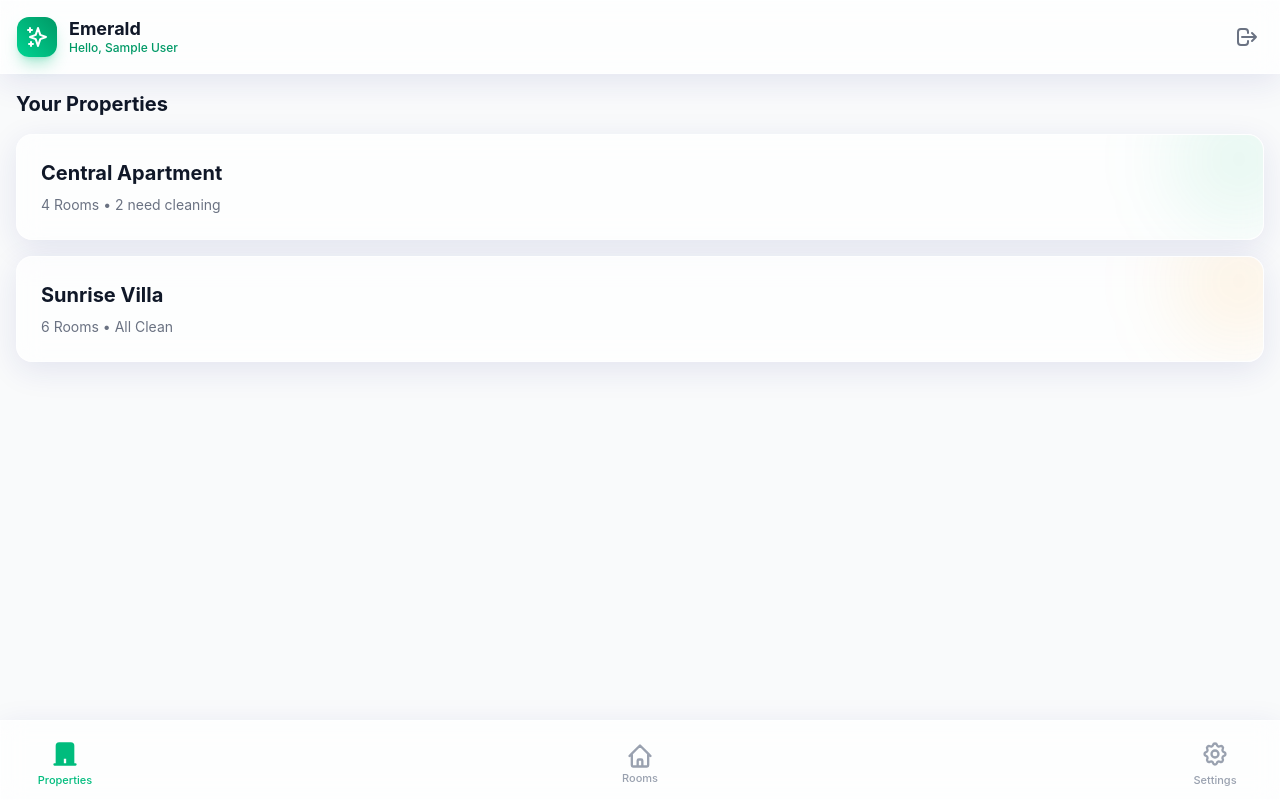
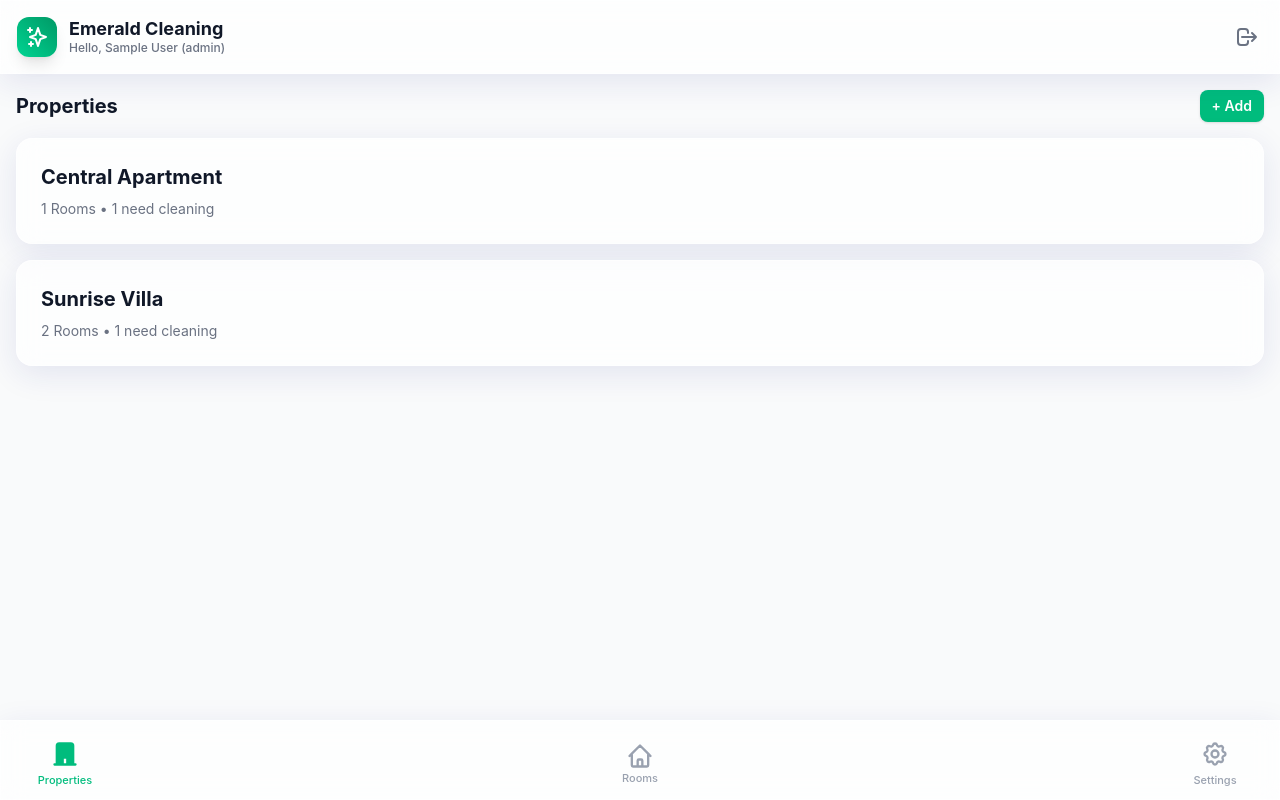
Before and after one commit to cstudios-slovakia/cleaning, a React app in the folder frontend/: page / in a window 1280 px wide. Built offline with nearby package versions, Linux system fonts and the light colour scheme; sample sign-in values are in the browser's storage; the HTML template or start-up script is replaced by a standard one.

Commit message:
Update frontend

```diff
--- a/frontend/src/pages/Dashboard.jsx
+++ b/frontend/src/pages/Dashboard.jsx
@@ -4,24 +4,255 @@ import { useTranslation } from 'react-i18next';
 export default function Dashboard({ user, onLogout }) {
   const { t, i18n } = useTranslation();
   const [activeTab, setActiveTab] = useState('properties');
+  const [selectedProperty, setSelectedProperty] = useState(null);
+
+  // State for properties and rooms
+  const [properties, setProperties] = useState([
+    { id: 1, name: 'Central Apartment', theme: 'emerald' },
+    { id: 2, name: 'Sunrise Villa', theme: 'amber' }
+  ]);
+  const [rooms, setRooms] = useState([
+    { id: 1, propertyId: 1, name: 'Room 201 - Master Bedroom', status: 'overdue', deadline: '10:00' },
+    { id: 2, propertyId: 2, name: 'Room 105 - Bathroom', status: 'pending', deadline: '14:00' },
+    { id: 3, propertyId: 2, name: 'Room 302 - Living Area', status: 'clean', cleanedBy: 'Anna' }
+  ]);
+
+  // Form states
+  const [showAddProperty, setShowAddProperty] = useState(false);
+  const [newPropertyName, setNewPropertyName] = useState('');
+
+  const [showAddRoom, setShowAddRoom] = useState(false);
+  const [newRoomName, setNewRoomName] = useState('');
 
   const changeLanguage = (e) => {
     i18n.changeLanguage(e.target.value);
   };
+
+  const handleAddProperty = (e) => {
+    e.preventDefault();
+    if (newPropertyName.trim()) {
+      const newProp = {
+        id: Date.now(),
+        name: newPropertyName,
+        theme: properties.length % 2 === 0 ? 'emerald' : 'amber'
+      };
+      setProperties([...properties, newProp]);
+      setNewPropertyName('');
+      setShowAddProperty(false);
+    }
+  };
+
+  const handleAddRoom = (e) => {
+    e.preventDefault();
+    if (newRoomName.trim() && selectedProperty) {
+      const newRoom = {
+        id: Date.now(),
+        propertyId: selectedProperty.id,
+        name: newRoomName,
+        status: 'pending',
+        deadline: '12:00'
+      };
+      setRooms([...rooms, newRoom]);
+      setNewRoomName('');
+      setShowAddRoom(false);
+    }
+  };
+
+  const getRoomsForProperty = (propId) => rooms.filter(r => r.propertyId === propId);
+
+  const renderPropertySelection = () => (
+    <div className="space-y-4">
+      <div className="flex justify-between items-center mb-4">
+        <h2 className="text-xl font-bold">{t('dashboard.properties')}</h2>
+        {user.role !== 'cleaner' && (
+          <button
+            onClick={() => setShowAddProperty(true)}
+            className="bg-emerald-500 hover:bg-emerald-600 text-white px-3 py-1.5 rounded-lg text-sm font-semibold shadow-sm touch-manipulation"
+          >
+            + Add
+          </button>
+        )}
+      </div>
+
+      {showAddProperty && (
+        <form onSubmit={handleAddProperty} className="glass-panel p-4 rounded-xl mb-4 flex gap-2">
+          <input
+            type="text"
+            value={newPropertyName}
+            onChange={(e) => setNewPropertyName(e.target.value)}
+            placeholder="Property Name..."
+            className="flex-1 glass-input px-3 py-2 rounded-lg focus:ring-2 focus:ring-emerald-500/50 outline-none"
+            autoFocus
+          />
+          <button type="submit" className="glass-button px-4 rounded-lg font-bold">Save</button>
+          <button type="button" onClick={() => setShowAddProperty(false)} className="text-gray-500 px-2">Cancel</button>
+        </form>
+      )}
+
+      {properties.map(prop => {
+        const propRooms = getRoomsForProperty(prop.id);
+        const pendingCount = propRooms.filter(r => r.status !== 'clean').length;
+
+        return (
+          <div
+            key={prop.id}
+            onClick={() => setSelectedProperty(prop)}
+            className={`glass-panel p-6 rounded-2xl relative overflow-hidden group cursor-pointer hover:border-${prop.theme}-500 transition-colors touch-manipulation`}
+          >
+            <div className={`absolute top-0 right-0 w-32 h-32 bg-${prop.theme}-500/10 rounded-full blur-2xl -mr-10 -mt-10`}></div>
+            <h3 className="font-bold text-xl">{prop.name}</h3>
+            <p className="text-sm text-gray-500 dark:text-gray-400 mt-2">
+              {propRooms.length} {t('dashboard.rooms')} • {pendingCount === 0 ? t('dashboard.all_clean') : `${pendingCount} ${t('dashboard.need_cleaning')}`}
+            </p>
+          </div>
+        );
+      })}
+
+      {properties.length === 0 && (
+        <p className="text-gray-500 text-center py-8">No properties found. Add one to get started.</p>
+      )}
+    </div>
+  );
+
+  const renderPropertyOverview = () => {
+    const propRooms = getRoomsForProperty(selectedProperty.id);
+
+    return (
+      <div className="space-y-4">
+        <button
+          onClick={() => setSelectedProperty(null)}
+          className="text-sm text-gray-500 mb-2 flex items-center hover:text-gray-800 dark:hover:text-gray-200"
+        >
+          <svg xmlns="http://www.w3.org/2000/svg" className="h-4 w-4 mr-1" viewBox="0 0 20 20" fill="currentColor">
+            <path fillRule="evenodd" d="M9.707 16.707a1 1 0 01-1.414 0l-6-6a1 1 0 010-1.414l6-6a1 1 0 011.414 1.414L5.414 9H17a1 1 0 110 2H5.414l4.293 4.293a1 1 0 010 1.414z" clipRule="evenodd" />
+          </svg>
+          Back to Properties
+        </button>
+
+        <div className="flex justify-between items-center mb-4">
+          <h2 className="text-xl font-bold">{selectedProperty.name}</h2>
+          {user.role !== 'cleaner' && (
+            <button
+              onClick={() => setShowAddRoom(true)}
+              className="bg-amber-500 hover:bg-amber-600 text-white px-3 py-1.5 rounded-lg text-sm font-semibold shadow-sm touch-manipulation"
+            >
+              + Add Room
+            </button>
+          )}
+        </div>
+
+        {showAddRoom && (
+          <form onSubmit={handleAddRoom} className="glass-panel p-4 rounded-xl mb-4 flex gap-2">
+            <input
+              type="text"
+              value={newRoomName}
+              onChange={(e) => setNewRoomName(e.target.value)}
+              placeholder="Room Name (e.g. 101 - Bedroom)"
+              className="flex-1 glass-input px-3 py-2 rounded-lg focus:ring-2 focus:ring-amber-500/50 outline-none"
+              autoFocus
+            />
+            <button type="submit" className="glass-button-gold px-4 rounded-lg font-bold text-gray-900">Save</button>
+            <button type="button" onClick={() => setShowAddRoom(false)} className="text-gray-500 px-2">Cancel</button>
+          </form>
+        )}
+
+        {/* Rooms List for this specific property */}
+        {propRooms.map(room => (
+          <div key={room.id} className={`glass-panel border-l-4 ${room.status === 'overdue' ? 'border-l-red-500 bg-red-500/5' : room.status === 'pending' ? 'border-l-orange-500 bg-orange-500/5' : 'border-l-emerald-500 opacity-70'} p-5 rounded-xl flex justify-between items-center touch-manipulation mb-3`}>
+            <div>
+              <h3 className={`font-bold text-lg ${room.status === 'clean' ? 'text-gray-600 dark:text-gray-300' : ''}`}>{room.name}</h3>
+              {room.status === 'overdue' && <p className="text-sm text-red-600 dark:text-red-400 font-semibold mt-1">{t('dashboard.overdue', { time: room.deadline })}</p>}
+              {room.status === 'pending' && <p className="text-sm text-orange-600 dark:text-orange-400 font-semibold mt-1">{t('dashboard.pending', { time: room.deadline })}</p>}
+              {room.status === 'clean' && <p className="text-sm text-emerald-600 dark:text-emerald-400 mt-1">{t('dashboard.cleaned_today', { name: room.cleanedBy || 'System' })}</p>}
+            </div>
+
+            {room.status !== 'clean' ? (
+              <button className={`${room.status === 'overdue' ? 'bg-red-500 hover:bg-red-600 shadow-red-500/30' : 'bg-orange-500 hover:bg-orange-600 shadow-orange-500/30'} text-white p-3 rounded-xl shadow-lg touch-manipulation`}>
+                <svg xmlns="http://www.w3.org/2000/svg" className="h-6 w-6" viewBox="0 0 20 20" fill="currentColor">
+                  <path fillRule="evenodd" d="M10 18a8 8 0 100-16 8 8 0 000 16zm3.707-9.293a1 1 0 00-1.414-1.414L9 10.586 7.707 9.293a1 1 0 00-1.414 1.414l2 2a1 1 0 001.414 0l4-4z" clipRule="evenodd" />
+                </svg>
+              </button>
+            ) : (
+              <div className="text-emerald-500 pr-2">
+                <svg xmlns="http://www.w3.org/2000/svg" className="h-8 w-8" fill="none" viewBox="0 0 24 24" stroke="currentColor">
+                  <path strokeLinecap="round" strokeLinejoin="round" strokeWidth={2} d="M5 13l4 4L19 7" />
+                </svg>
+              </div>
+            )}
+          </div>
+        ))}
+
+        {propRooms.length === 0 && (
+          <p className="text-gray-500 text-center py-6">No rooms found in this property.</p>
+        )}
+
+        <div className="flex gap-2 mt-6">
+          <button className="flex-1 glass-button py-3 rounded-xl shadow-sm text-sm font-bold flex justify-center items-center">
+            Express Clean
+          </button>
+          {user.role !== 'cleaner' && (
+            <button className="flex-1 glass-button-gold py-3 rounded-xl shadow-sm text-sm font-bold flex justify-center items-center text-gray-900">
+              View Cleaners
+            </button>
+          )}
+        </div>
+      </div>
+    );
+  };
+
+  const renderUnifiedRooms = () => (
+    <div className="space-y-4">
+      <h2 className="text-xl font-bold mb-4">Unified Rooms View</h2>
+      {rooms.map(room => {
+        const prop = properties.find(p => p.id === room.propertyId);
+        if (!prop) return null;
+
+        return (
+          <div key={room.id} className={`glass-panel border-l-4 ${room.status === 'overdue' ? 'border-l-red-500 bg-red-500/5' : room.status === 'pending' ? 'border-l-orange-500 bg-orange-500/5' : 'border-l-emerald-500 opacity-70'} p-5 rounded-xl flex justify-between items-center touch-manipulation mb-3`}>
+            <div>
+              <p className="text-xs text-gray-500 mb-1">{prop.name}</p>
+              <h3 className={`font-bold text-lg ${room.status === 'clean' ? 'text-gray-600 dark:text-gray-300' : ''}`}>{room.name}</h3>
+              {room.status === 'overdue' && <p className="text-sm text-red-600 dark:text-red-400 font-semibold mt-1">{t('dashboard.overdue', { time: room.deadline })}</p>}
+              {room.status === 'pending' && <p className="text-sm text-orange-600 dark:text-orange-400 font-semibold mt-1">{t('dashboard.pending', { time: room.deadline })}</p>}
+              {room.status === 'clean' && <p className="text-sm text-emerald-600 dark:text-emerald-400 mt-1">{t('dashboard.cleaned_today', { name: room.cleanedBy || 'System' })}</p>}
+            </div>
+
+            {room.status !== 'clean' ? (
+              <button className={`${room.status === 'overdue' ? 'bg-red-500 hover:bg-red-600 shadow-red-500/30' : 'bg-orange-500 hover:bg-orange-600 shadow-orange-500/30'} text-white p-3 rounded-xl shadow-lg touch-manipulation`}>
+                <svg xmlns="http://www.w3.org/2000/svg" className="h-6 w-6" viewBox="0 0 20 20" fill="currentColor">
+                  <path fillRule="evenodd" d="M10 18a8 8 0 100-16 8 8 0 000 16zm3.707-9.293a1 1 0 00-1.414-1.414L9 10.586 7.707 9.293a1 1 0 00-1.414 1.414l2 2a1 1 0 001.414 0l4-4z" clipRule="evenodd" />
+                </svg>
+              </button>
+            ) : (
+              <div className="text-emerald-500 pr-2">
+                <svg xmlns="http://www.w3.org/2000/svg" className="h-8 w-8" fill="none" viewBox="0 0 24 24" stroke="currentColor">
+                  <path strokeLinecap="round" strokeLinejoin="round" strokeWidth={2} d="M5 13l4 4L19 7" />
+                </svg>
+              </div>
+            )}
+          </div>
+        );
+      })}
+
+      {rooms.length === 0 && (
+        <p className="text-gray-500 text-center py-6">No rooms to display.</p>
+      )}
+    </div>
+  );
 
   return (
     <div className="flex flex-col min-h-screen bg-gray-50 dark:bg-[#121212]">
       {/* Top Header */}
       <header className="glass-panel sticky top-0 z-40 rounded-none border-x-0 border-t-0 shadow-sm px-4 py-3 flex justify-between items-center bg-white/80 dark:bg-[#1a1a1a]/80 min-h-[64px]">
         <div className="flex items-center gap-3">
-          <div className="w-10 h-10 bg-gradient-to-tr from-emerald-400 to-emerald-600 rounded-xl shadow-lg shadow-emerald-500/30 flex items-center justify-center">
+          <div className={`w-10 h-10 ${selectedProperty?.theme === 'amber' ? 'bg-gradient-to-tr from-amber-400 to-amber-600' : 'bg-gradient-to-tr from-emerald-400 to-emerald-600'} rounded-xl shadow-lg flex items-center justify-center`}>
             <svg xmlns="http://www.w3.org/2000/svg" className="h-6 w-6 text-white" fill="none" viewBox="0 0 24 24" stroke="currentColor">
               <path strokeLinecap="round" strokeLinejoin="round" strokeWidth={2} d="M5 3v4M3 5h4M6 17v4m-2-2h4m5-16l2.286 6.857L21 12l-5.714 2.143L13 21l-2.286-6.857L5 12l5.714-2.143L13 3z" />
             </svg>
           </div>
           <div>
-            <h1 className="text-lg font-bold leading-tight">Emerald</h1>
-            <p className="text-xs text-emerald-600 dark:text-emerald-400 font-medium">{t('dashboard.hello', { name: user.name })}</p>
+            <h1 className="text-lg font-bold leading-tight">Emerald Cleaning</h1>
+            <p className="text-xs text-gray-500 font-medium">{t('dashboard.hello', { name: user.name })} ({user.role})</p>
           </div>
         </div>
         <button onClick={onLogout} className="p-3 -mr-2 text-gray-500 hover:text-red-500 transition-colors touch-manipulation">
@@ -33,64 +264,8 @@ export default function Dashboard({ user, onLogout }) {
 
       {/* Main Content Area */}
       <main className="flex-1 p-4 pb-24 overflow-y-auto">
-        {activeTab === 'properties' && (
-          <div className="space-y-4">
-            <h2 className="text-xl font-bold mb-4">{t('dashboard.your_properties')}</h2>
-            {/* Mock Property Card */}
-            <div className="glass-panel p-6 rounded-2xl relative overflow-hidden group cursor-pointer hover:border-emerald-500 transition-colors touch-manipulation">
-              <div className="absolute top-0 right-0 w-32 h-32 bg-emerald-500/10 rounded-full blur-2xl -mr-10 -mt-10"></div>
-              <h3 className="font-bold text-xl">Central Apartment</h3>
-              <p className="text-sm text-gray-500 dark:text-gray-400 mt-2">4 {t('dashboard.rooms')} • 2 {t('dashboard.need_cleaning')}</p>
-            </div>
-            <div className="glass-panel p-6 rounded-2xl relative overflow-hidden group cursor-pointer hover:border-amber-500 transition-colors touch-manipulation">
-              <div className="absolute top-0 right-0 w-32 h-32 bg-amber-500/10 rounded-full blur-2xl -mr-10 -mt-10"></div>
-              <h3 className="font-bold text-xl">Sunrise Villa</h3>
-              <p className="text-sm text-gray-500 dark:text-gray-400 mt-2">6 {t('dashboard.rooms')} • {t('dashboard.all_clean')}</p>
-            </div>
-          </div>
-        )}
-
-        {activeTab === 'rooms' && (
-          <div className="space-y-4">
-            <h2 className="text-xl font-bold mb-4">{t('dashboard.rooms_to_clean')}</h2>
-            {/* Red / Overdue */}
-            <div className="glass-panel border-l-4 border-l-red-500 p-5 rounded-xl flex justify-between items-center bg-red-500/5 dark:bg-red-500/10 touch-manipulation">
-              <div>
-                <h3 className="font-bold text-lg">Room 201 - Master Bedroom</h3>
-                <p className="text-sm text-red-600 dark:text-red-400 font-semibold mt-1">{t('dashboard.overdue', { time: '10:00' })}</p>
-              </div>
-              <button className="bg-red-500 hover:bg-red-600 text-white p-3 rounded-xl shadow-lg shadow-red-500/30 touch-manipulation">
-                <svg xmlns="http://www.w3.org/2000/svg" className="h-6 w-6" viewBox="0 0 20 20" fill="currentColor">
-                  <path fillRule="evenodd" d="M10 18a8 8 0 100-16 8 8 0 000 16zm3.707-9.293a1 1 0 00-1.414-1.414L9 10.586 7.707 9.293a1 1 0 00-1.414 1.414l2 2a1 1 0 001.414 0l4-4z" clipRule="evenodd" />
-                </svg>
-              </button>
-            </div>
-            {/* Orange / Needs Cleaning */}
-            <div className="glass-panel border-l-4 border-l-orange-500 p-5 rounded-xl flex justify-between items-center bg-orange-500/5 dark:bg-orange-500/10 touch-manipulation">
-              <div>
-                <h3 className="font-bold text-lg">Room 105 - Bathroom</h3>
-                <p className="text-sm text-orange-600 dark:text-orange-400 font-semibold mt-1">{t('dashboard.pending', { time: '14:00' })}</p>
-              </div>
-              <button className="bg-orange-500 hover:bg-orange-600 text-white p-3 rounded-xl shadow-lg shadow-orange-500/30 touch-manipulation">
-                <svg xmlns="http://www.w3.org/2000/svg" className="h-6 w-6" viewBox="0 0 20 20" fill="currentColor">
-                  <path fillRule="evenodd" d="M10 18a8 8 0 100-16 8 8 0 000 16zm3.707-9.293a1 1 0 00-1.414-1.414L9 10.586 7.707 9.293a1 1 0 00-1.414 1.414l2 2a1 1 0 001.414 0l4-4z" clipRule="evenodd" />
-                </svg>
-              </button>
-            </div>
-            {/* Green / Cleaned */}
-            <div className="glass-panel border-l-4 border-l-emerald-500 p-5 rounded-xl flex justify-between items-center opacity-70 touch-manipulation">
-              <div>
-                <h3 className="font-bold text-lg text-gray-600 dark:text-gray-300">Room 302 - Living Area</h3>
-                <p className="text-sm text-emerald-600 dark:text-emerald-400 mt-1">{t('dashboard.cleaned_today', { name: 'Anna' })}</p>
-              </div>
-              <div className="text-emerald-500 pr-2">
-                <svg xmlns="http://www.w3.org/2000/svg" className="h-8 w-8" fill="none" viewBox="0 0 24 24" stroke="currentColor">
-                  <path strokeLinecap="round" strokeLinejoin="round" strokeWidth={2} d="M5 13l4 4L19 7" />
-                </svg>
-              </div>
-            </div>
-          </div>
-        )}
+        {activeTab === 'properties' && (selectedProperty ? renderPropertyOverview() : renderPropertySelection())}
+        {activeTab === 'rooms' && renderUnifiedRooms()}
 
         {activeTab === 'settings' && (
           <div className="space-y-4">
@@ -128,7 +303,7 @@ export default function Dashboard({ user, onLogout }) {
       {/* Bottom Navigation */}
       <nav className="glass-panel fixed bottom-0 w-full rounded-none border-x-0 border-b-0 pb-safe pt-2 px-6 flex justify-between items-center bg-white/90 dark:bg-[#1a1a1a]/90 backdrop-blur-xl h-[80px]">
         <button
-          onClick={() => setActiveTab('properties')}
+          onClick={() => { setActiveTab('properties'); setSelectedProperty(null); }}
           className={`flex flex-col items-center p-3 transition-colors touch-manipulation w-20 ${activeTab === 'properties' ? 'text-emerald-500' : 'text-gray-400 hover:text-gray-600 dark:hover:text-gray-300'}`}
         >
           <svg xmlns="http://www.w3.org/2000/svg" className="h-7 w-7 mb-1" fill={activeTab === 'properties' ? "currentColor" : "none"} viewBox="0 0 24 24" stroke="currentColor">
```
